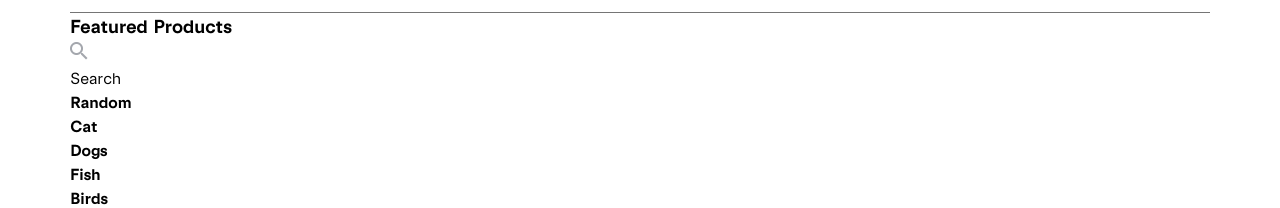
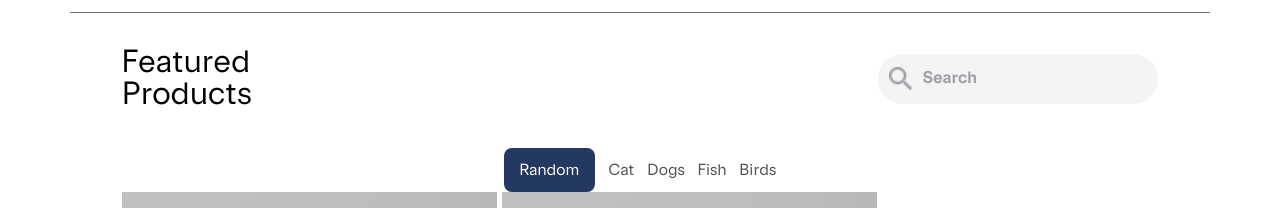
Before and after one commit to melll1601/petShop-Bruno, a plain HTML site: page index.html in a window 1280 px wide. Shown: the part 719-927 px from the top of the page. Drawn offline with Linux system fonts and the light colour scheme.

Commit message:
MRP Feat: Iniciando o desenvolvimento da seção featured-products e finalizando o title-with-search.

```diff
--- a/index.html
+++ b/index.html
@@ -7,7 +7,6 @@
     <link rel="stylesheet" href="style.css">
     <title>PetShop</title>
 </head>
-
 <body>
     <section id="bg-banner">
         <header class="header">
@@ -65,11 +64,15 @@
                 </div>
             </div>
             <div class="featured-products">
+                <div class="featured-products-content">
                     <div class="title-with-search">
                         <h3>Featured Products</h3>
-                    <div id="search">
+                        <div id="search-desktop">
                             <img src="Assets/search.png" alt="magnifying-glass">
                             <p>Search</p>
+                        </div>
+                        <div id="search-mobile">
+                            <img src="Assets/search.png" alt="magnifying-glass">
                         </div>
                     </div>
                     <div class="selection-items">
@@ -85,6 +88,7 @@
                         <img src="Assets/dog-item.png" alt="dog-item">
                     </div>
                     <p id="view-more">View More >>></p>
+                </div>
             </div>
         </section>
 
--- a/style.css
+++ b/style.css
@@ -169,6 +169,72 @@ body {
     height: 32px;
 }
 
+.featured-products{
+    margin: clamp(0px, 3.81vw - 14.9px, 40px);
+}
+.featured-products-content{
+    margin:
+        clamp(0px, 3.81vw - 14.9px, 40px)
+        clamp(0px, 2vw - 7.8px, 21px);
+}
+
+.title-with-search{
+    display: flex;
+    align-items: center;
+    padding-bottom: clamp(20px, 1.9vw + 12.6px, 40px);
+}
+
+.title-with-search h3{
+    margin-right: clamp(90px, 45.05vw - 85.7px, 563px);
+    font-weight: 500;
+    line-height: 100%;
+    letter-spacing: 0%;
+    font-size: clamp(15px, 1.9vw + 7.6px, 35px); ;
+}
+
+#search-desktop{
+    display: none;
+    background-color: #F4F4F4;
+    gap: 10px;
+    border-radius: 50px;
+    padding: 13px 181px 13px 11px;
+    align-items: center;
+}
+
+#search-desktop p{
+    color: #10182861;
+    font-size: 1.06rem;
+    font-weight: 600;
+    line-height: 100%;
+    letter-spacing: 0%;
+}
+
+#search-desktop img{
+    width: 24px ;
+    height: 24px;
+}
+
+.selection-items{
+    display: flex;
+    gap: 13px;
+    justify-content: center;
+    align-items: center;
+}
+
+.selection-items h4{
+    color: #000000B2;
+    font-weight: 500;
+    gap: 10px;
+}
+
+#selected{
+    color: #FFFFFF;
+    background-color: #243961;
+    padding: 10px 16px;
+    border-radius: 8px ;
+    font-weight: 500;
+}
+
 
 @media(min-width:1024px) {
 
@@ -196,7 +262,15 @@ body {
     }
 
     #logo-pawsplay{
-        display: flex   ;
+        display: flex;
+    }
+
+    #search-mobile{
+    display: none;
+    }
+
+    #search-desktop{
+        display: flex;
     }
 
 
```
Lines whose indentation alone changed are shown as unchanged.
